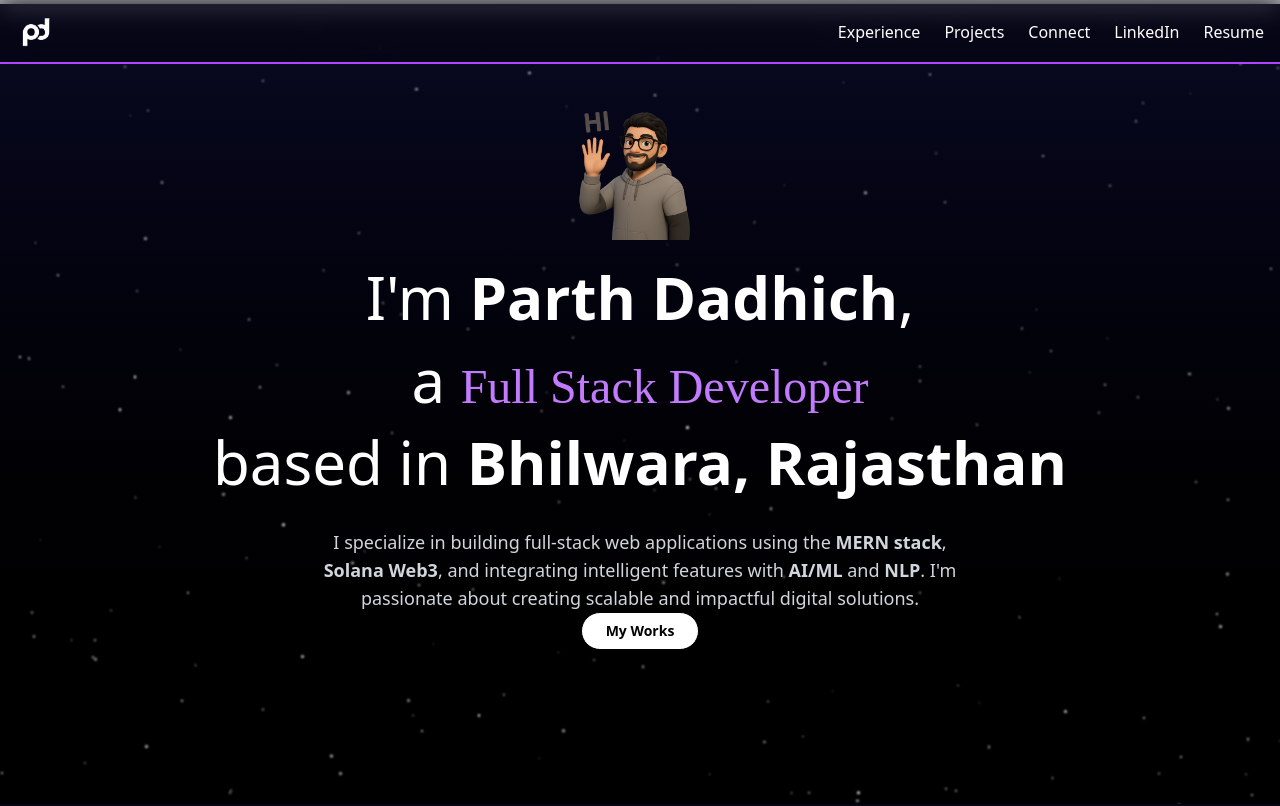
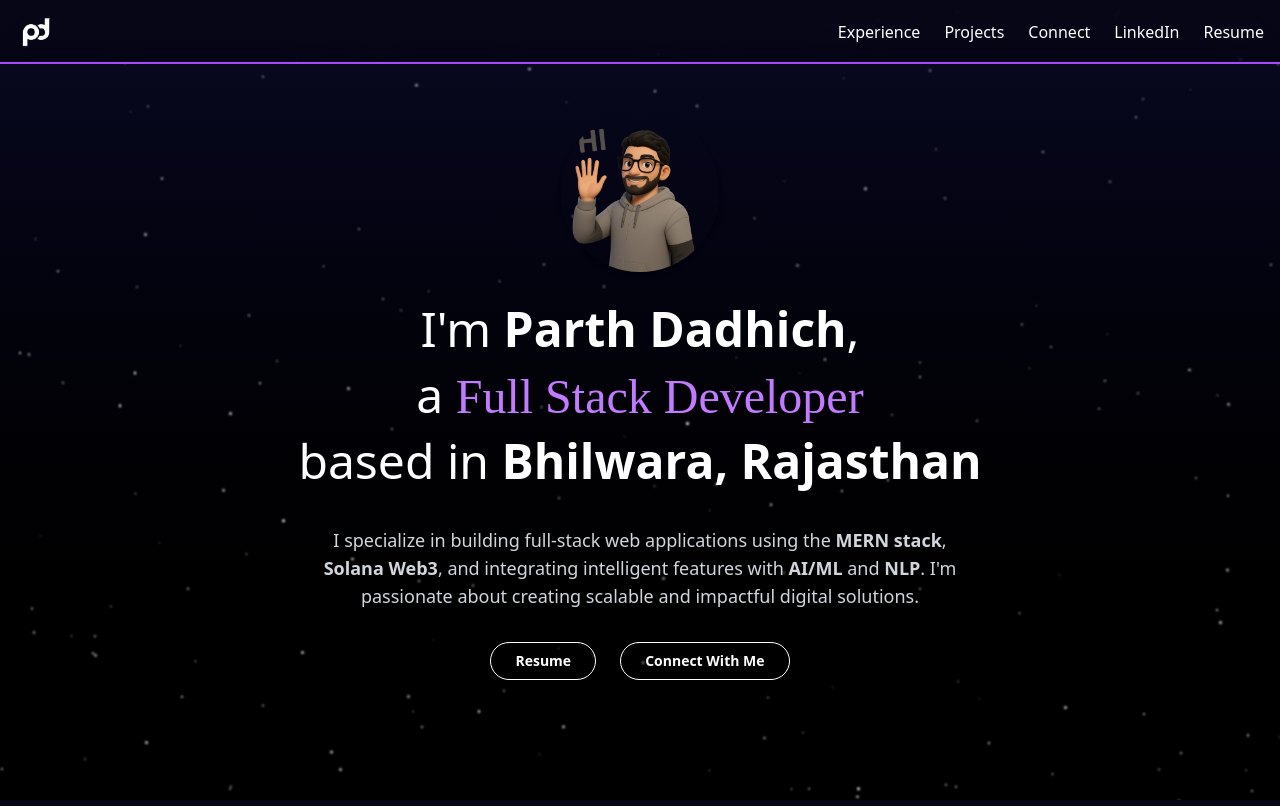
Before and after one commit to parth9784/My-portfolio, a React (Vite) app: page / in a window 1280 px wide. Shown: the top 806 px of the page. Built offline with nearby package versions, Linux system fonts and the light colour scheme; a web font is replaced by a local one.

Commit message:
improved the buttons

```diff
--- a/src/App.tsx
+++ b/src/App.tsx
@@ -21,18 +21,17 @@ function App() {
   };
 
   return (
-    <div className="relative bg-gradient-to-b from-[#0a0a23] to-black min-h-screen scroll-smooth">
+    <div className="relative bg-gradient-to-b from-[#0a0a23] to-black min-h-screen scroll-smooth overflow-y-hidden">
       <Stars />
 
 
       <Navbar
-
         onScrollToExperience={() => scrollToSection(experienceRef)}
         onScrollToProjects={() => scrollToSection(projectsRef)}
         onScrollToConnect={() => scrollToSection(connectRef)}
       />
 
-      <Hero />
+      <Hero onScrollToConnect={() => scrollToSection(connectRef)} />
 
       <section ref={aboutRef}>
         <About />
--- a/src/Hero.tsx
+++ b/src/Hero.tsx
@@ -1,31 +1,29 @@
 import Stars from "./star";
 
-export default function Hero() {
+export default function Hero({ onScrollToConnect }: { onScrollToConnect: () => void }) {
     return (
-        <section id="hero" className="relative min-h-screen bg-gradient-to-b from-[#0a0a23] to-black text-white overflow-hidden mt-1">
-
+        <section id="hero" className="relative min-h-screen bg-gradient-to-b from-[#0a0a23] to-black text-white overflow-hidden pt-24 sm:pt-28">
             <Stars />
-            <div className="relative z-10 flex flex-col items-center justify-center text-center px-6 pt-17 mt-6">
-                <img src='generated-image (1).png' alt="Parth waving" className="w-36 h-36 mb-4" />
-
-                <h1 className="text-4xl sm:text-6xl font-light leading-snug">
+            <div className="relative z-10 flex flex-col items-center text-center px-6 max-w-4xl mx-auto">
+                <img src="generated-image (1).png" alt="Parth waving" className="w-32 h-32 sm:w-40 sm:h-40 mb-6 rounded-full shadow-md" />
+                <h1 className="text-4xl sm:text-5xl font-light leading-snug mb-4">
                     I'm <span className="font-bold">Parth Dadhich</span>,<br />
-                    a <span className="italic text-purple-400 font-semibold text-5xl edu">Full Stack Developer</span> <br />
+                    a <span className="italic text-purple-400 font-semibold text-5xl edu">Full Stack Developer</span><br />
                     based in <span className="font-bold">Bhilwara, Rajasthan</span>
                 </h1>
-
-                <p className="mt-6 text-base sm:text-lg text-gray-300 max-w-2xl">
+                <p className="mt-4 text-base sm:text-lg text-gray-300 max-w-2xl">
                     I specialize in building full-stack web applications using the <strong>MERN stack</strong>, <strong>Solana Web3</strong>,
                     and integrating intelligent features with <strong>AI/ML</strong> and <strong>NLP</strong>. I'm passionate about creating
                     scalable and impactful digital solutions.
                 </p>
-                <button
-                    className="bg-white text-black px-6 py-2 rounded-full font-semibold text-sm border border-black hover:bg-gray-100 transition"
-                >
-                    My Works
-                </button>
-
-
+                <div className="flex flex-col sm:flex-row gap-4 sm:gap-6 mt-8">
+                    <button className="bg-transparent cursor-pointer text-white px-6 py-2 rounded-full font-semibold text-sm border border-white hover:bg-white hover:text-black transition shadow-md">
+                        Resume
+                    </button>
+                    <button onClick={onScrollToConnect} className="bg-transparent cursor-pointer text-white px-6 py-2 rounded-full font-semibold text-sm border border-white hover:bg-white hover:text-black transition shadow-md">
+                        Connect With Me
+                    </button>
+                </div>
             </div>
         </section>
     );
--- a/src/Navbar.tsx
+++ b/src/Navbar.tsx
@@ -23,16 +23,16 @@ export default function Navbar({
     return (
         <nav className="w-full overflow-hidden fixed top-0 z-50 bg-black/30 backdrop-blur-md">
             <div className="relative w-full max-w-7xl mx-auto px-4 py-3 flex justify-between items-center text-white">
-                {/* Logo */}
+
                 <img src="logo.png" alt="logo" className="w-10 h-10 cursor-pointer" />
 
-                {/* Desktop Nav */}
+
                 <ul className="hidden md:flex gap-6 text-sm sm:text-base">
                     {navLinks.map(({ label, onClick }, idx) => (
                         <li key={idx}>
                             <button
                                 onClick={onClick}
-                                className="relative group overflow-hidden"
+                                className="relative group overflow-hidden cursor-pointer"
                             >
                                 <span>{label}</span>
                                 <span className="absolute left-0 bottom-0 w-0 h-[2px] bg-purple-400 transition-all duration-300 group-hover:w-full" />
@@ -40,7 +40,7 @@ export default function Navbar({
                         </li>
                     ))}
 
-                    {/* External Links */}
+
                     <li>
                         <a
                             href="https://www.linkedin.com/in/parthdadhich"
@@ -48,7 +48,7 @@ export default function Navbar({
                             rel="noopener noreferrer"
                             className="relative group overflow-hidden"
                         >
-                            <span className="hover:text-purple-400 transition">LinkedIn</span>
+                            <span className=" transition">LinkedIn</span>
                             <span className="absolute left-0 bottom-0 w-0 h-[2px] bg-purple-400 transition-all duration-300 group-hover:w-full" />
                         </a>
                     </li>
@@ -59,13 +59,13 @@ export default function Navbar({
                             rel="noopener noreferrer"
                             className="relative group overflow-hidden"
                         >
-                            <span className="hover:text-purple-400 transition">Resume</span>
+                            <span className=" transition">Resume</span>
                             <span className="absolute left-0 bottom-0 w-0 h-[2px] bg-purple-400 transition-all duration-300 group-hover:w-full" />
                         </a>
                     </li>
                 </ul>
 
-                {/* Mobile Toggle */}
+
                 <button
                     className="md:hidden text-white text-2xl"
                     onClick={() => setIsOpen(!isOpen)}
@@ -74,7 +74,7 @@ export default function Navbar({
                 </button>
             </div>
 
-            {/* Mobile Menu */}
+
             {isOpen && (
                 <div className="md:hidden px-4 pb-4 text-white flex flex-col gap-4 bg-black/80 backdrop-blur-md">
                     {navLinks.map(({ label, onClick }, idx) => (
@@ -108,7 +108,7 @@ export default function Navbar({
                 </div>
             )}
 
-            {/* Scroll Progress Bar */}
+
             <motion.div
                 style={{ scaleX: scrollYProgress }}
                 className="absolute bottom-0 left-0 h-[2px] bg-purple-500 w-full origin-left"
```
